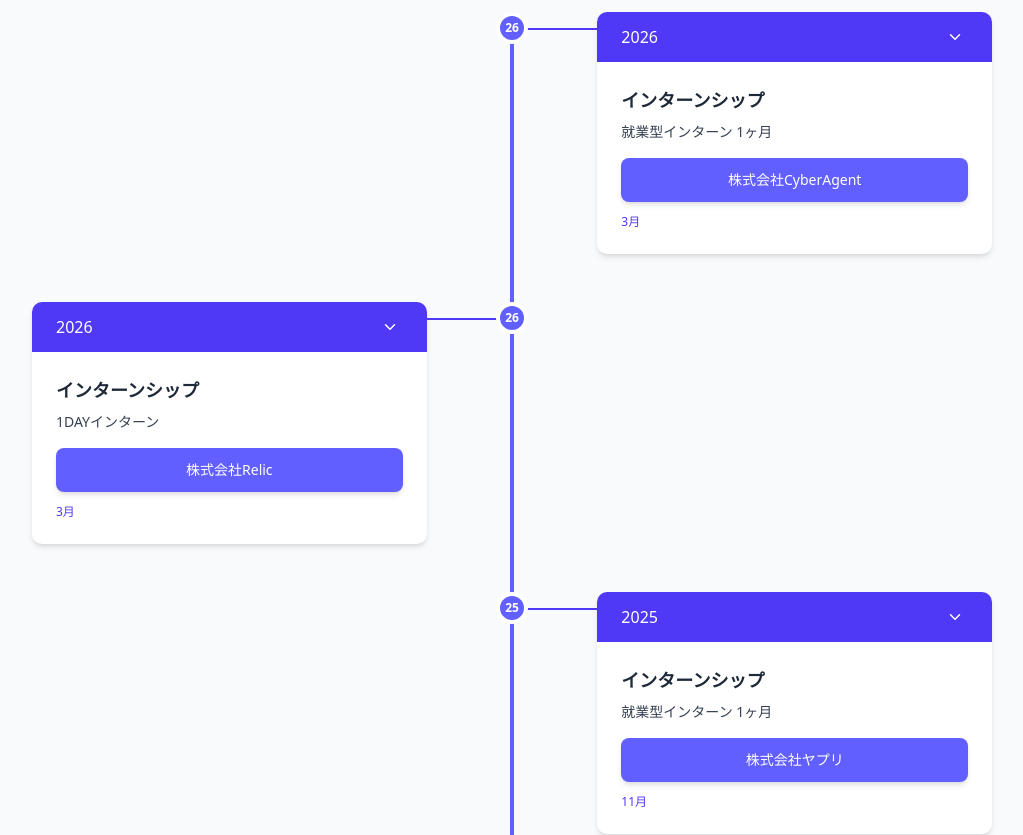
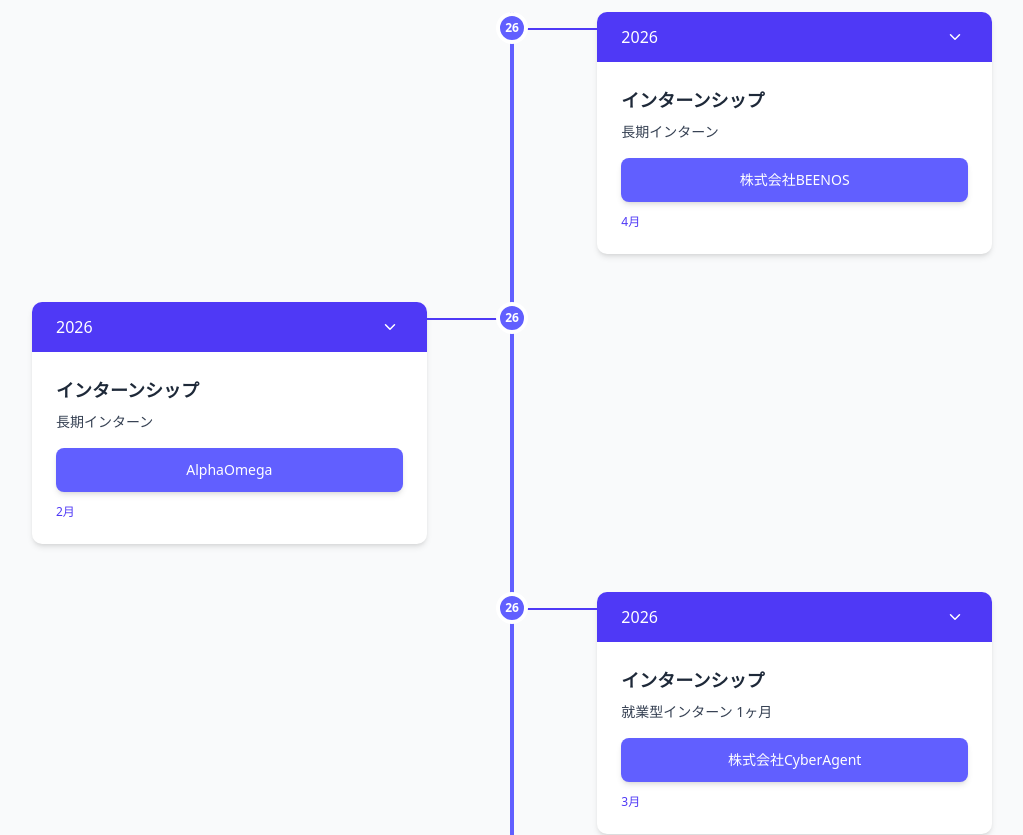
Before and after one commit to ko-tarou/my-portfolio, a Next.js app: page / in a window 1280 px wide. Shown: the part 2000-2835 px from the top of the page, without its empty margins (128-1151 px from the left). Built offline with nearby package versions, Linux system fonts and the light colour scheme.

Commit message:
add 2026年4月分追加
Co-Authored-By: Claude Opus 4.6 (1M context) <noreply@anthropic.com>

```diff
--- a/src/resources/timeline.ts
+++ b/src/resources/timeline.ts
@@ -14,6 +14,24 @@ export type TimelineTab = 'activities' | 'hackathons' | 'conferences'
 
 // これまでの活動データ
 export const activitiesEvents: TimelineEvent[] = [
+  {
+    year: "2026",
+    title: "インターンシップ",
+    description: "長期インターン",
+    organization: "株式会社BEENOS",
+    date: "4月",
+    details: "大規模なリファクタリング施策にアサインされ、初めてPHPに挑戦しています。",
+    isExpanded: false,
+  },
+  {
+    year: "2026",
+    title: "インターンシップ",
+    description: "長期インターン",
+    organization: "AlphaOmega",
+    date: "2月",
+    details: "フルTypeScriptでの開発に取り組んでいます。",
+    isExpanded: false,
+  },
   {
     year: "2026",
     title: "インターンシップ",
```
